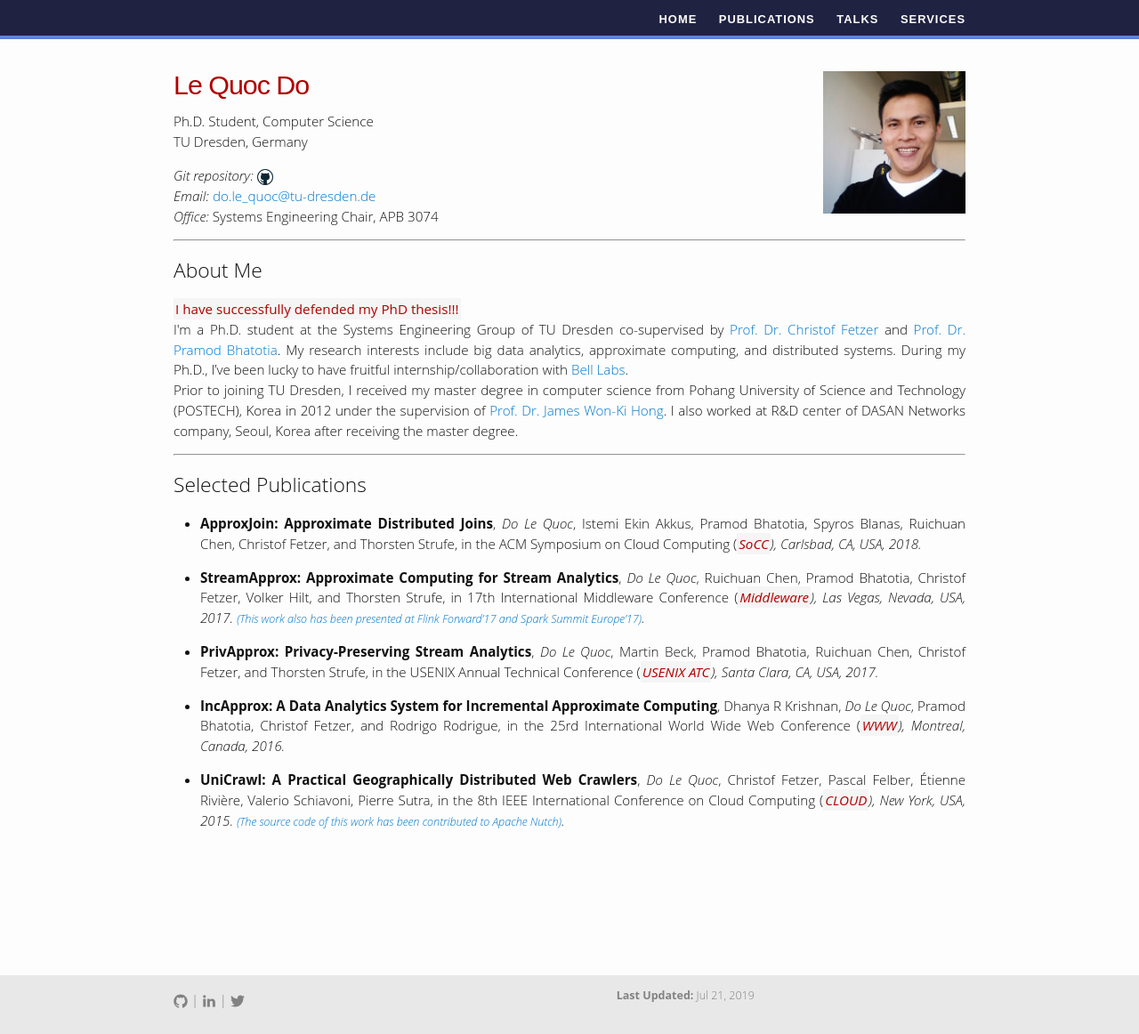
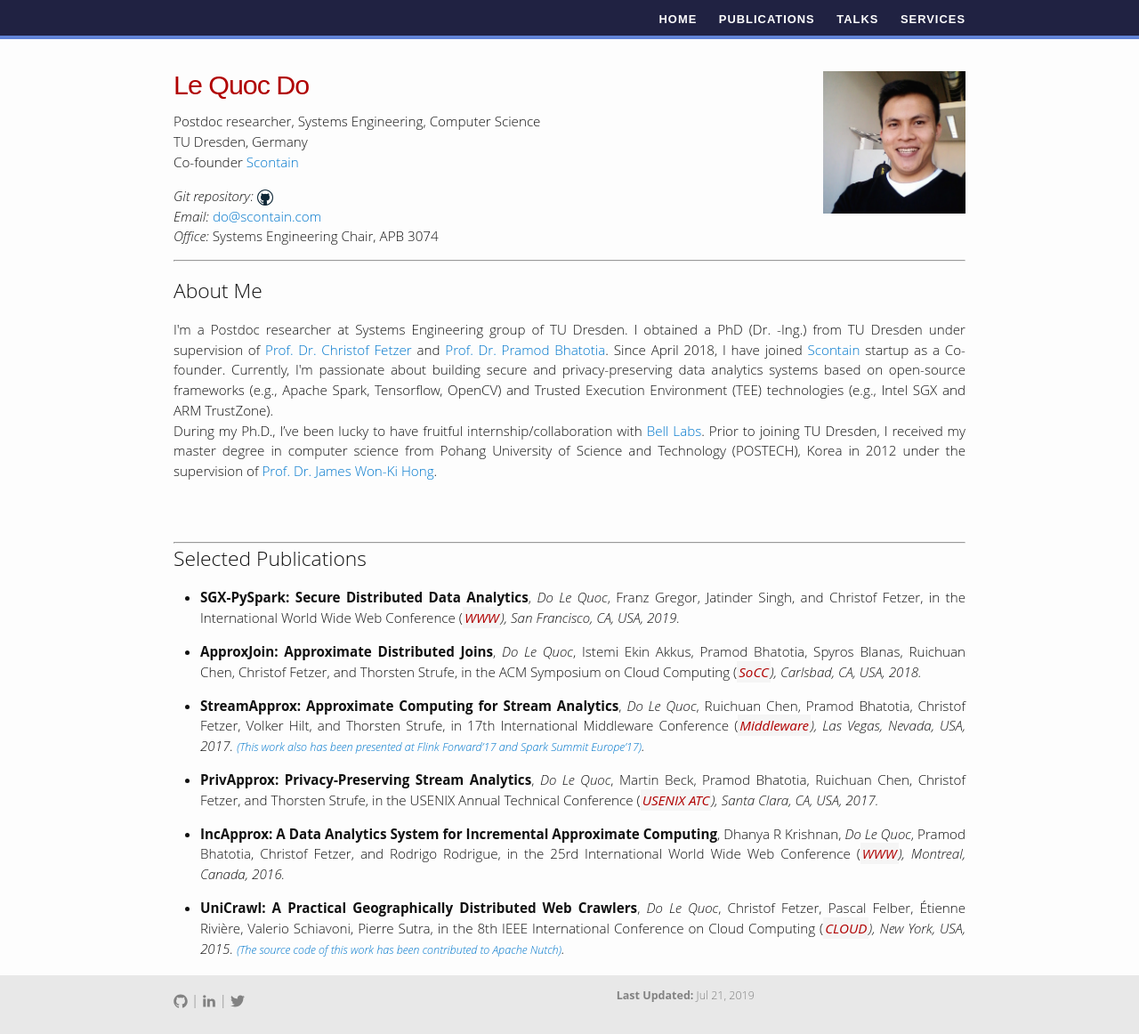
Before and after one commit to doflink/doflink.github.io, a Jekyll site: the page built from index.md, in a window 1280 px wide and 1162 px high. Shown: the whole window at 89% size. Built offline with Jekyll 4.4.1, drawn with Linux system fonts in a browser that asks for light colours; our own code applies the rules of GitHub Pages for plain Markdown files.

Commit message:
updated info web

```diff
--- a/index.md
+++ b/index.md
@@ -3,12 +3,13 @@ layout: default
 ---
 
 # Le Quoc Do <a href="/images/me.jpg" target="_blank"> <img src="images/me.jpg" alt="Le Quoc Do" style="width:160px;" align="right"></a>
-Ph.D. Student, Computer Science <br>
+Postdoc researcher, Systems Engineering,  Computer Science <br>
 TU Dresden, Germany <br>
+Co-founder <a href="https://sconedocs.github.io/" target="_blank">Scontain</a> <br>
 
 <!-- <em>Curriculum Vitae: </em><a href="/files/CV_new.pdf" target="_blank">PDF</a>  <small>(September, 2017)</small> <br> -->
 <em>Git repository: </em><a href="https://github.com/doflink"> <img class="t0" width="2%" src="/images/github-icon.png" alt="github"></a><br>
-<em>Email: </em><a href="mailto:do.le_quoc@tu-dresden.de">do.le_quoc@tu-dresden.de</a> <br>
+<em>Email: </em><a href="mailto:do@scontain.com">do@scontain.com</a> <br>
 <em>Office: </em>Systems Engineering Chair, APB 3074<br>
 
 <!-- <hr width="600px"> -->
@@ -22,20 +23,20 @@ TU Dresden, Germany <br>
 <!-- <p align="justify" style="max-width:600px"> -->
 
 <p align="justify">
-<a class="tosu">I have successfully defended my PhD thesis!!!</a>
+<!-- a class="tosu">I have successfully defended my PhD thesis!!!</a> -->
+
+I'm a Postdoc researcher at Systems Engineering group of TU Dresden. I obtained a PhD (Dr. -Ing.) from TU Dresden under supervision of <a href="https://tu-dresden.de/ing/informatik/sya/se/die-professur/inhaber-in" target="_blank"> Prof. Dr. Christof Fetzer</a> and <a href="http://homepages.inf.ed.ac.uk/pbhatoti" target="_blank"> Prof. Dr. Pramod Bhatotia</a>. Since April 2018, I have joined  <a href="http://scontain.com" target="_blank">Scontain</a> startup as a Co-founder.
+Currently, I'm passionate about building secure and privacy-preserving data analytics systems based on open-source frameworks (e.g., Apache Spark, Tensorflow, OpenCV) and Trusted Execution Environment (TEE) technologies (e.g., Intel SGX and ARM TrustZone).
 <br>
-I'm a Ph.D. student at the Systems Engineering Group of TU Dresden co-supervised by <a href="https://tu-dresden.de/ing/informatik/sya/se/die-professur/inhaber-in" target="_blank"> Prof. Dr. Christof Fetzer</a> and <a href="http://homepages.inf.ed.ac.uk/pbhatoti" target="_blank"> Prof. Dr. Pramod Bhatotia</a>. My research interests include big data analytics, approximate computing, and distributed systems. During my Ph.D., I’ve been lucky to have fruitful internship/collaboration with <a href="https://www.bell-labs.com/">Bell Labs</a>.
+During my Ph.D., I’ve been lucky to have fruitful internship/collaboration with <a href="https://www.bell-labs.com/">Bell Labs</a>. Prior to joining TU Dresden, I received my master degree in computer science from Pohang University of Science and Technology (POSTECH), Korea in 2012 under the supervision of <a href="http://dpnm.postech.ac.kr/~jwkhong/" target="_blank">Prof. Dr. James Won-Ki Hong</a>.</p>
 <br>
-Prior to joining TU Dresden, I received my master degree in computer science from Pohang University of Science and Technology (POSTECH), Korea in 2012 under the supervision of <a href="http://dpnm.postech.ac.kr/~jwkhong/" target="_blank">Prof. Dr. James Won-Ki Hong</a>. I also worked at R&D center of DASAN Networks company, Seoul, Korea after receiving the master degree.</p>
 
-<!-- ## Research Interests
-<p>
-</p> -->
-
------
 <hr style="height:10pt; visibility:hidden;" />
+------
 
 ## Selected Publications
+
+- **SGX-PySpark: Secure Distributed Data Analytics**, _Do Le Quoc_, Franz Gregor, Jatinder Singh, and Christof Fetzer, in the International World Wide Web Conference (<em><a class="tosu">WWW</a>), San Francisco, CA, USA, 2019.
 
 - **ApproxJoin: Approximate Distributed Joins**, _Do Le Quoc_, Istemi Ekin Akkus, Pramod Bhatotia, Spyros Blanas, Ruichuan Chen, Christof Fetzer, and Thorsten Strufe, in the ACM Symposium on Cloud Computing (<em><a class="tosu">SoCC</a>), Carlsbad, CA, USA, 2018.
 
```
